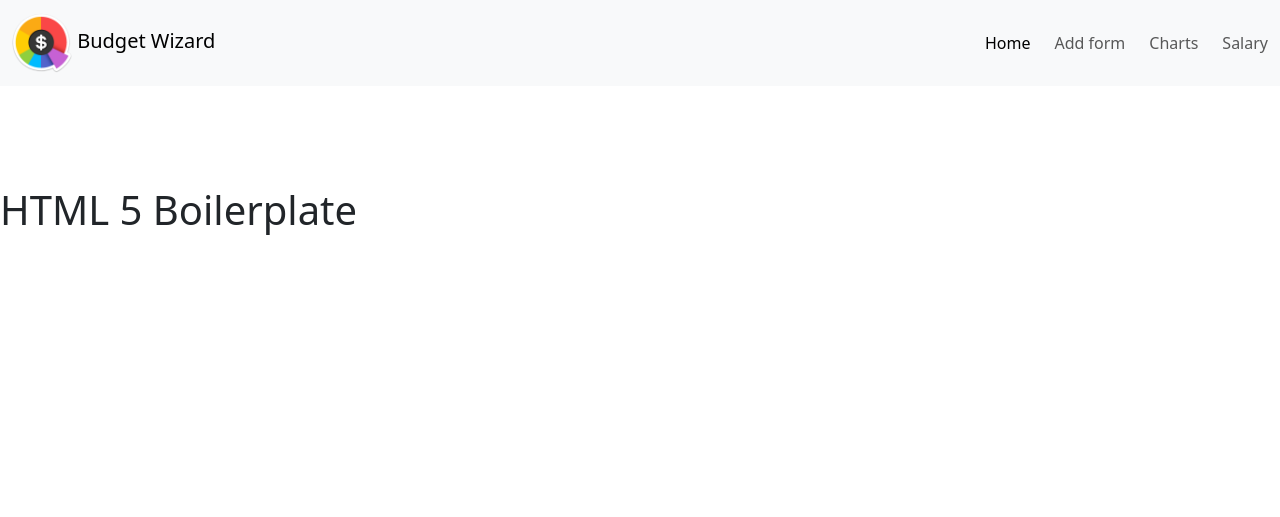
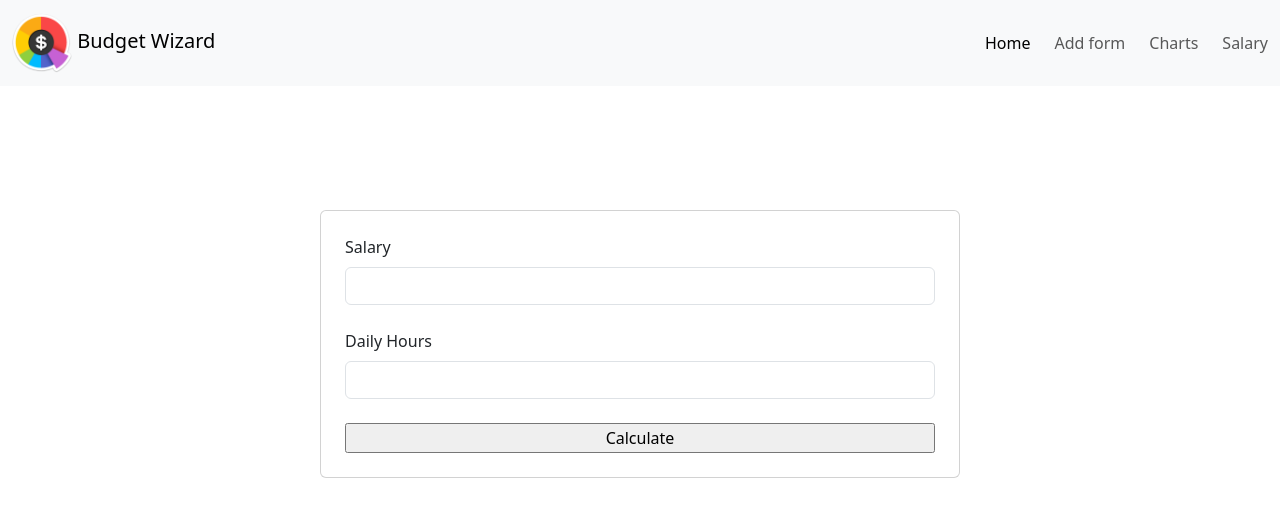
Before and after one commit to Dimifabbridf96/flask-expenses-tracker, a Flask app: page /salary in a window 1280 px wide. Shown: the top 517 px of the page. Run offline with Flask 3, Linux system fonts and the light colour scheme.

Commit message:
added form in the salary page, visualization of the data calculate from the python logic and added validation for hour per day from the moment we can't have more than 24 hours

```diff
--- a/app.py
+++ b/app.py
@@ -118,7 +118,22 @@ def charts():
 @app.route('/salary', methods = ['GET', 'POST'])
 def salary():
     form = Salary()
-    return render_template('salary.html')
+    annual_income = monthly_income = weekly_income = hourly_income = daily_income = hours_per_day = None
+    if form.validate_on_submit():
+        salary = form.salary.data
+        hours_per_day = form.hour.data
+        if hours_per_day > 24:
+            flash('Warning: Hours per day should not exceed 24.', 'warning')
+        else:
+            annual_income = salary
+            monthly_income = "{:.2f}".format(annual_income / 12)
+            daily_income = "{:.2f}".format(annual_income / 365)
+            weekly_income = "{:.2f}".format(float(daily_income) * 7)
+            hourly_income = "{:.2f}".format(float(daily_income) / hours_per_day)
+            flash('Salary Calculated Successfully!','success')  # Add flash message
+    return render_template('salary.html', form=form, annual_income=annual_income, monthly_income=monthly_income,
+                           weekly_income=weekly_income, hourly_income=hourly_income, daily_income=daily_income)
+
 
 if __name__ == '__main__':
     app.run(debug=True)
--- a/templates/salary.html
+++ b/templates/salary.html
@@ -1 +1,39 @@
 {% extends 'base.html' %}
+
+{% block content %}
+{% with messages = get_flashed_messages(with_categories= True) %}
+        {% if messages %}
+            {% for category, message in messages %}
+            <div class="alert alert-{{ category }} flash-message text-center col-6 m-auto mb-2">
+                <p>{{ message }}</p>
+            </div>
+            {% endfor %}
+        {% endif %}
+    {% endwith %}
+<div class="d-flex pt-4 justify-content-center ">
+    <form action="" method="POST" class="col-6 d-flex flex-column gap-4 justify-content-end card p-4" >
+        {{ form.hidden_tag() }}
+        <div class="form-group">
+            {{ form.salary.label(class="mb-2") }}
+            {{ form.salary(class="form-control") }}
+        </div>
+        <div class="form-group">
+            {{ form.hour.label(class="mb-2") }}
+            {{ form.hour(class="form-control") }}
+        </div>
+        <input type="submit" value="Calculate">
+    </form>
+    </div>
+
+    {% if annual_income %}
+    <div class="col-6 gap-4 m-auto card p-4 text-center mt-4">
+        <h5>Annual Salary: {{ annual_income }} €</h5>
+        <h5>Montly Wage: {{ monthly_income }} €</h5>
+        <h5>Weekly Wage: {{ weekly_income }} €</h5>
+        <h5>Daily Wage: {{ daily_income }} €</h5>
+        <h5>Hour Wage: {{ hourly_income }} €</h5>
+    </div>
+</div>
+    {% endif %}
+
+{% endblock %}
```
